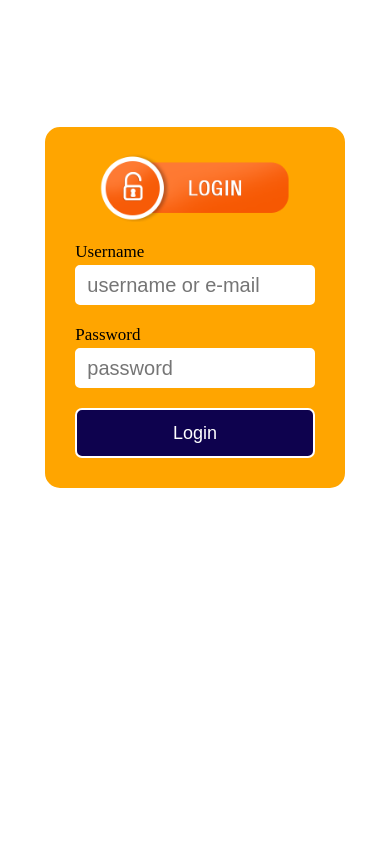
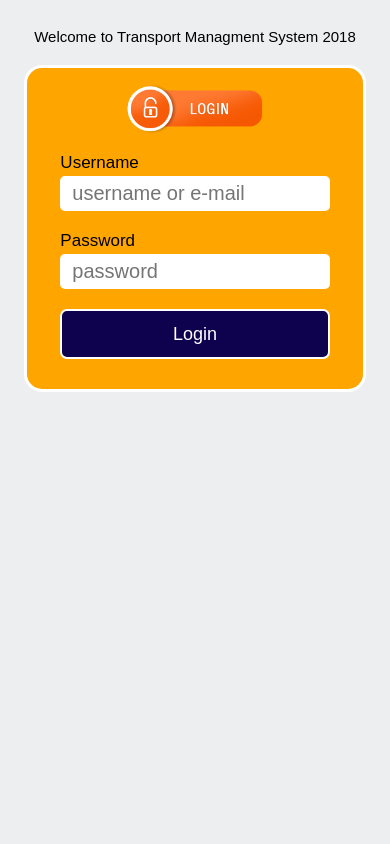
Before and after one commit to majster-pl/transport-management-system, a PHP site: page /pages/index_iframe.php in a window 390 px wide. Run offline with PHP 8.4, Linux system fonts and the light colour scheme.

Commit message:
Fix responsive layout in login page

```diff
--- a/css/login.css
+++ b/css/login.css
@@ -1,19 +1,24 @@
 /*CSS FOR STYLING LOGIN PAGE*/
 
+html {
+	background-color: #eceeef;
+	font-family: arial;
+}
 
 .selectDisable {
-    -webkit-user-select: none;
-    -khtml-user-select: none;
-    -moz-user-select: none;
-    -o-user-select: none;
-    user-select: none;
+	-webkit-user-select: none;
+	-khtml-user-select: none;
+	-moz-user-select: none;
+	-o-user-select: none;
+	user-select: none;
 }
 
 
 /*MAIN LOGIN COINTAINER*/
 .login_container {
-	width: 80%;
-	max-width: 400px;
+	width: 90%;
+	min-width: 200px;
+	/*max-width: 400px;*/
 	/*height: 320px;*/
 	/*padding: 40px 0;*/
 	margin: auto;
@@ -39,8 +44,8 @@
 }
 #welcome_msg p {
 	text-align: center;
-	font-size: 25px;
-	color: white;
+	font-size: 15px;
+	color: black;
 }
 
 
@@ -52,9 +57,9 @@
 /*LOGIN IMAGE DIV*/
 #login_img {
 	width: 100%;
-	height: 70px;
+	height: 50px;
 	outline: 0;
-	margin-top: 25px;
+	margin-top: 15px;
 }
 /*LOGIN IMAGE INSIDE DIV*/
 #login_img img {
@@ -66,7 +71,7 @@
 /*FORM INPUT FIELDS*/
 .login_container form input {
 	width: 80%;
-	height: 40px;
+	height: 35px;
 	padding: 0px 10px;
 	margin-top: 15px;
 	border: 1px solid black;
@@ -104,3 +109,25 @@
 	cursor: pointer;
 	font-size: 18px;
 }
+
+
+
+
+
+/* RESPONSIVE LAYOUT DESKTOP MODE*/
+@media screen and (min-width: 992px) {
+	/*MAIN LOGIN COINTAINER*/
+	.login_container {
+		width: 70%;
+		max-width: 400px;
+	}
+
+	/*WELCOME TEXT MESSAGE*/
+	#welcome_msg p {
+		font-size: 25px;
+	}
+
+
+
+
+}
--- a/css/main.css
+++ b/css/main.css
@@ -105,7 +105,6 @@ body {
 
 
 
-
 /*DESKTOP MODE*/
 @media screen and (min-width: 992px) {
 
--- a/index.php
+++ b/index.php
@@ -7,6 +7,7 @@ session_start();
 
 <title>Transport Management System - 2018</title>
 <link rel="stylesheet" href="css/main.css" type="text/css">
+<meta name="viewport" content="width=device-width, initial-scale=1.0">
 
 <head>
 
```
